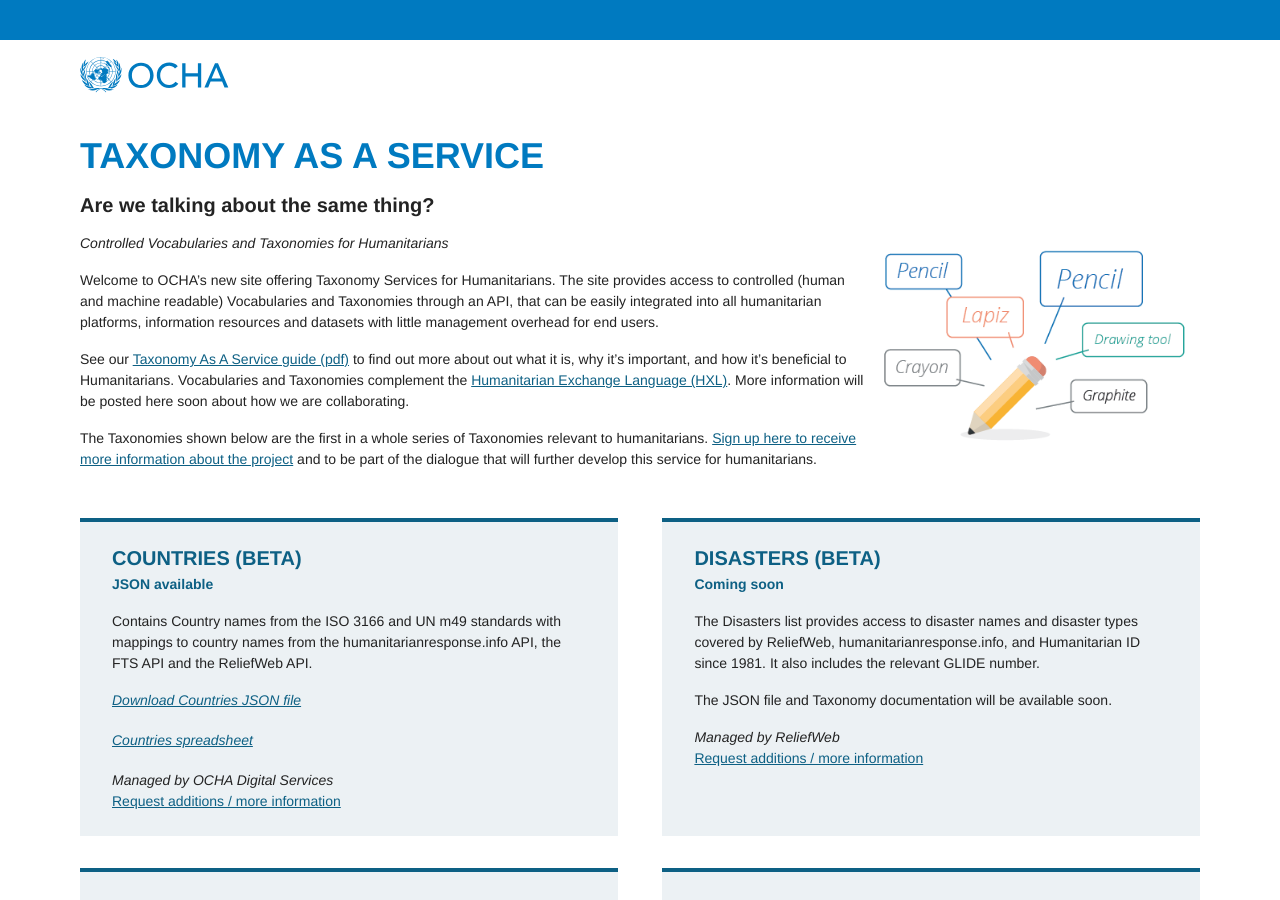
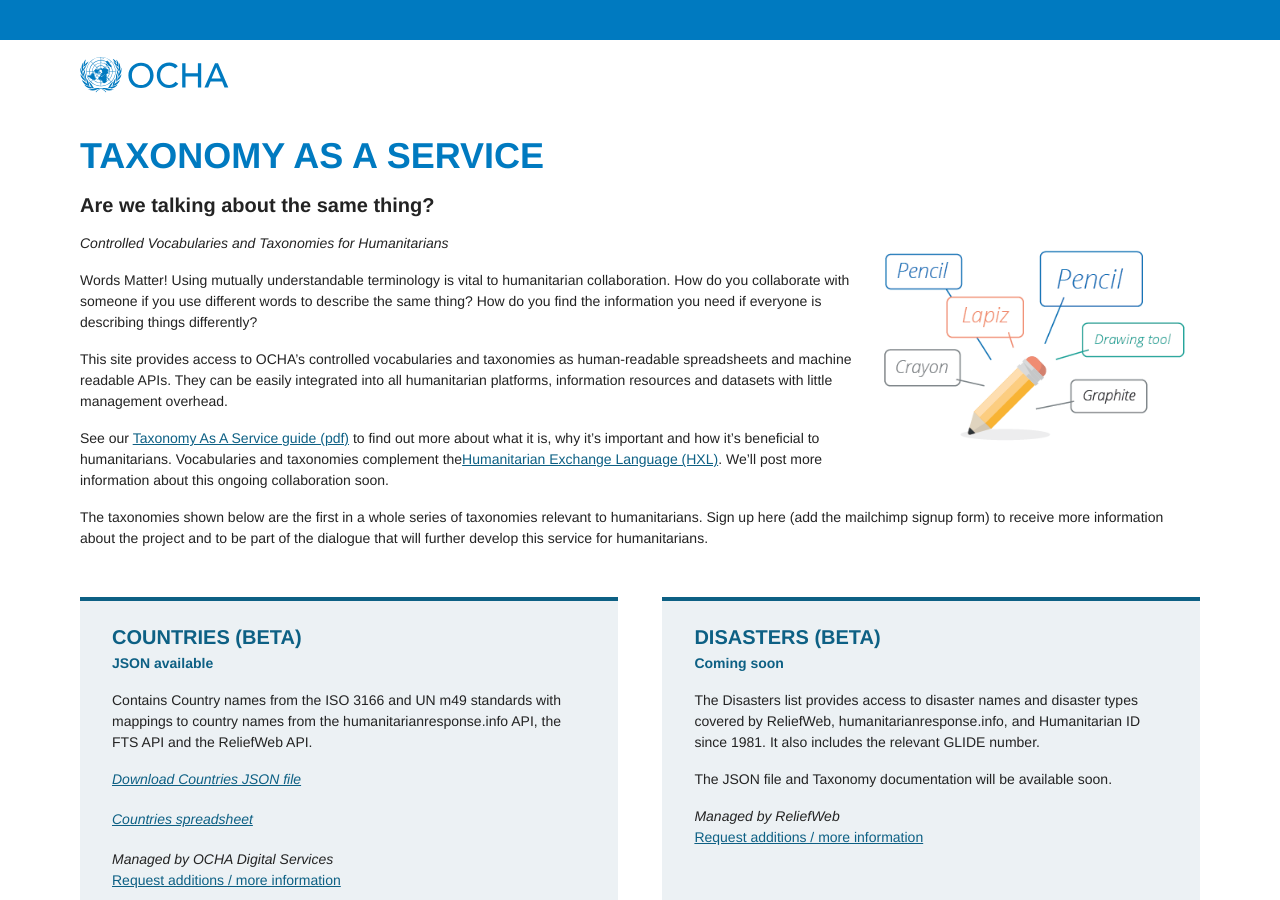
Before and after one commit to rupl/taas-data, a Jekyll site: the page built from index.md, in a window 1280 px wide and 900 px high. Built offline with Jekyll 4.4.1, drawn with Linux system fonts in a browser that asks for light colours.

Commit message:
TAAS-64 updated homepage text

```diff
--- a/index.md
+++ b/index.md
@@ -7,8 +7,10 @@ Are we talking about the same thing?
 ------------------------------------
 ![Image showing different words for pencil](/assets/images/pencil-image.png)*Controlled Vocabularies and Taxonomies for Humanitarians*
 
- Welcome to OCHA’s new site offering Taxonomy Services for Humanitarians.  The site provides access to controlled (human and machine readable) Vocabularies and Taxonomies through an API, that can be easily integrated into all humanitarian platforms, information resources and datasets with little management overhead for end users.
+Words Matter! Using mutually understandable terminology is vital to humanitarian collaboration. How do you collaborate with someone if you use different words to describe the same thing? How do you find the information you need if everyone is describing things differently?
 
-See our [Taxonomy As A Service guide (pdf)](/assets/files/taas-one-pager.pdf) to find out more about out what it is, why it’s important, and how it’s beneficial to Humanitarians. Vocabularies and Taxonomies complement the [Humanitarian Exchange Language (HXL)](http://hxlstandard.org/). More information will be posted here soon about how we are collaborating.
+This site provides access to OCHA’s controlled vocabularies and taxonomies as human-readable spreadsheets and machine readable APIs. They can be easily integrated into all humanitarian platforms, information resources and datasets with little management overhead.
 
-The Taxonomies shown below are the first in a whole series of Taxonomies relevant to humanitarians.  [Sign up here to receive more information about the project](subscribe) and to be part of the dialogue that will further develop this service for humanitarians.
+See our [Taxonomy As A Service guide (pdf)](/assets/files/taas-one-pager.pdf) to find out more about what it is, why it’s important and how it’s beneficial to humanitarians. Vocabularies and taxonomies complement the[Humanitarian Exchange Language (HXL)](http://hxlstandard.org/). We’ll post more information about this ongoing collaboration soon.
+
+The taxonomies shown below are the first in a whole series of taxonomies relevant to humanitarians. Sign up here (add the mailchimp signup form) to receive more information about the project and to be part of the dialogue that will further develop this service for humanitarians.
```
